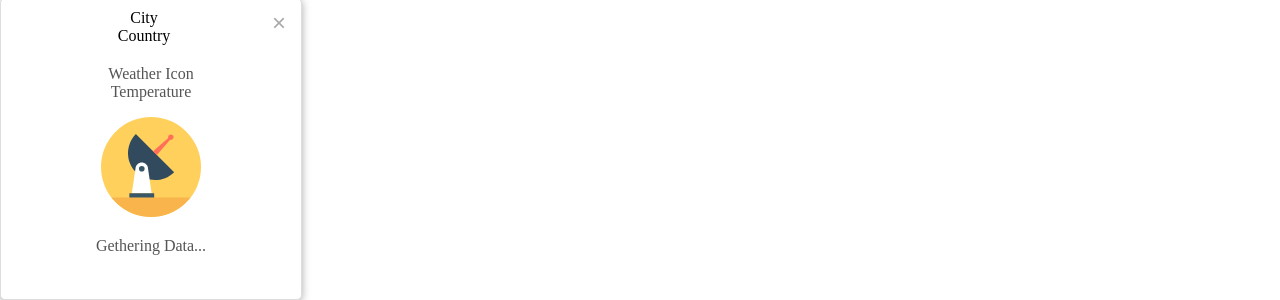
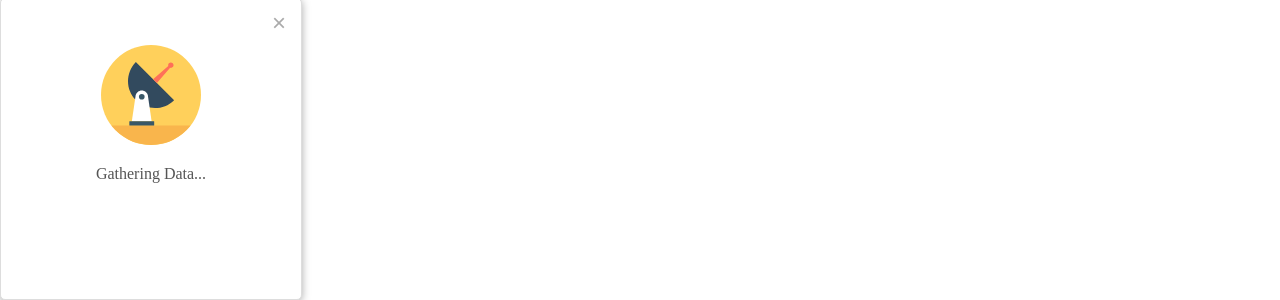
Before and after one commit to euginesong-aderant/testingHW, a plain HTML site: page index.html in a window 1280 px wide. Shown: the part 802-1102 px from the top of the page. Drawn offline with Linux system fonts and the light colour scheme; some packages are replaced by stand-ins of ours.

Commit message:
Unnecessary part in HTML is removed, typo is fixed

```diff
--- a/index.html
+++ b/index.html
@@ -30,18 +30,18 @@
       <div class = "popup-content">
         <div class = "popup-title">
           <button type = "button" class = "popup-close">&times;</button>
-          <div id ="regionAndCity">City</div>
-          <div id ="country">Country</div>
+          <div id ="regionAndCity"></div>
+          <div id ="country"></div>
         </div>
 
         <div class="popup-body">
           <div id ="weatherSummary">
-            <div id ="weatherIcon">Weather Icon</div>
-            <div id ="temperature">Temperature</div>
+            <div id ="weatherIcon"></div>
+            <div id ="temperature"></div>
           </div>
 
           <div id ="weatherDetail">
-            <div id="description">Description</div>
+            <div id="description"></div>
             <div id="humidity"></div>
             <div id="clouds"></div>
             <div id="wind"></div>
@@ -49,7 +49,7 @@
 
           <div id="loading">
             <p><img id = "loadingImg" src = "satellite-dish.svg" alt="!"></p>
-            <P>Gethering Data...</p>
+            <P>Gathering Data...</p>
           </div>
         </div>
 
```
